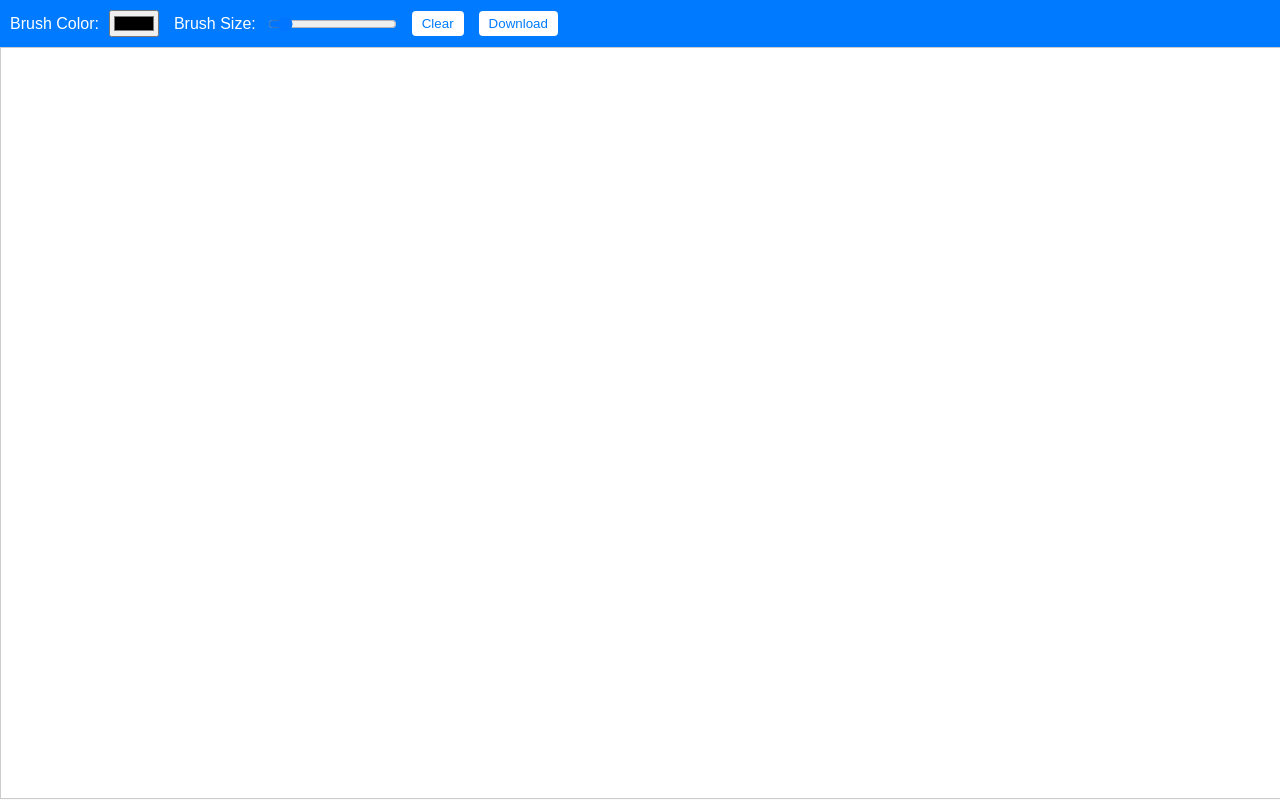
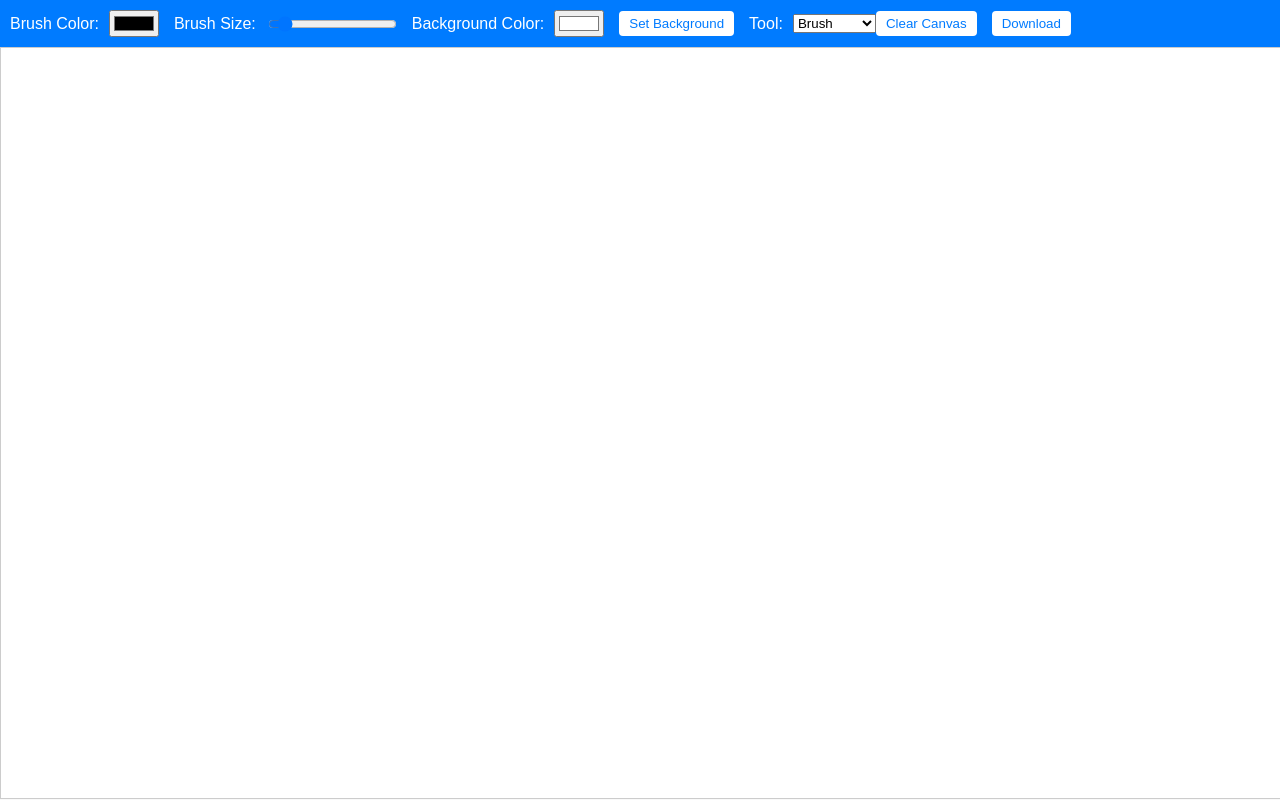
Before and after one commit to TWS-Python/SimpliDraw, a plain HTML site: page index.html in a window 1280 px wide. Drawn offline with Linux system fonts and the light colour scheme.

Commit message:
Update index.html

```diff
--- a/index.html
+++ b/index.html
@@ -8,17 +8,28 @@
 </head>
 <body>
   <div class="toolbar">
-    <label for="colorPicker">Brush Color:</label>
-    <input type="color" id="colorPicker" value="#000000">
+    <label for="brushColor">Brush Color:</label>
+    <input type="color" id="brushColor" value="#000000">
 
     <label for="brushSize">Brush Size:</label>
     <input type="range" id="brushSize" min="1" max="50" value="5">
 
-    <button id="clearCanvas">Clear</button>
-    <button id="downloadImage">Download</button>
+    <label for="bgColor">Background Color:</label>
+    <input type="color" id="bgColor" value="#ffffff">
+    <button id="setBgColor">Set Background</button>
+
+    <label for="tool">Tool:</label>
+    <select id="tool">
+      <option value="brush">Brush</option>
+      <option value="line">Line</option>
+      <option value="rectangle">Rectangle</option>
+      <option value="circle">Circle</option>
+    </select>
+
+    <button id="clearCanvas">Clear Canvas</button>
+    <button id="downloadCanvas">Download</button>
   </div>
   <canvas id="drawingCanvas"></canvas>
-
   <script src="script.js"></script>
 </body>
 </html>
```
